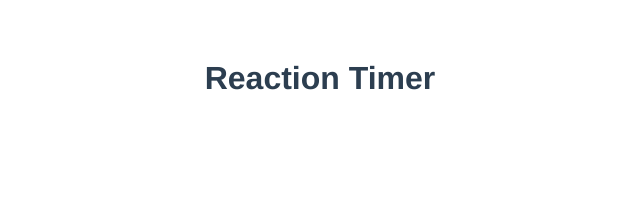
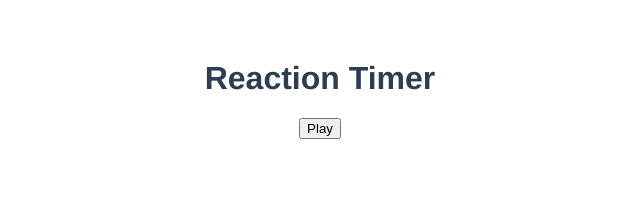
Before and after one commit to realcapobambino/simple-reaction-timer, a Vue app: page / in a window 1280 px wide. Shown: the top 208 px of the page, without its empty margins (320-960 px from the left). Built offline with nearby package versions, Linux system fonts and the light colour scheme.

Commit message:
Play button and delay

```diff
--- a/src/App.vue
+++ b/src/App.vue
@@ -1,14 +1,27 @@
 <template>
   <h1>Reaction Timer</h1>
+  <button @click="start">Play</button>
 </template>
 
 <script>
-
-
 export default {
   name: 'App',
   components: {
 
+  },
+  data() {
+    return {
+      isPlaying: false,
+      delay: null,
+    }
+  },
+  methods: {
+    start() {
+      // delay between 2000 and 7000 milliseconds
+      this.delay = 2000 + Math.random() * 5000
+      this.isPlaying = true
+      console.log(this.delay)
+    }
   }
 }
 </script>
--- a/src/components/Block.vue
+++ b/src/components/Block.vue
@@ -4,7 +4,6 @@
 
 <script>
 export default {
-
 }
 </script>
 
--- a/src/components/Results.vue
+++ b/src/components/Results.vue
@@ -4,7 +4,6 @@
 
 <script>
 export default {
-
 }
 </script>
 
```
